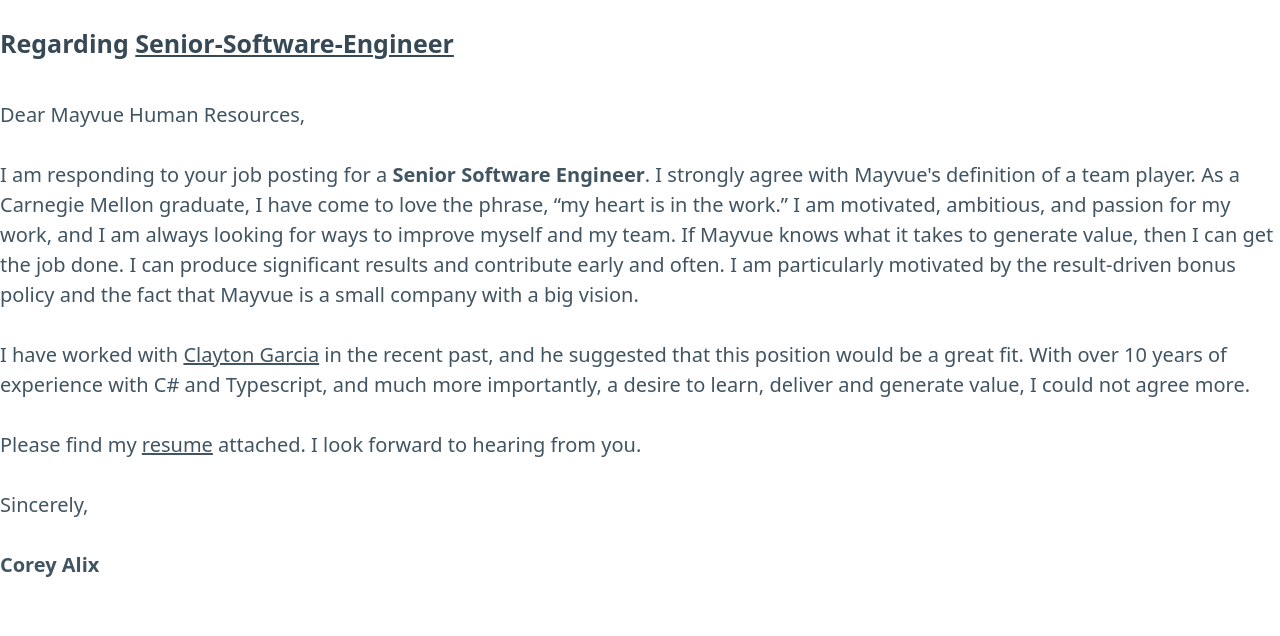
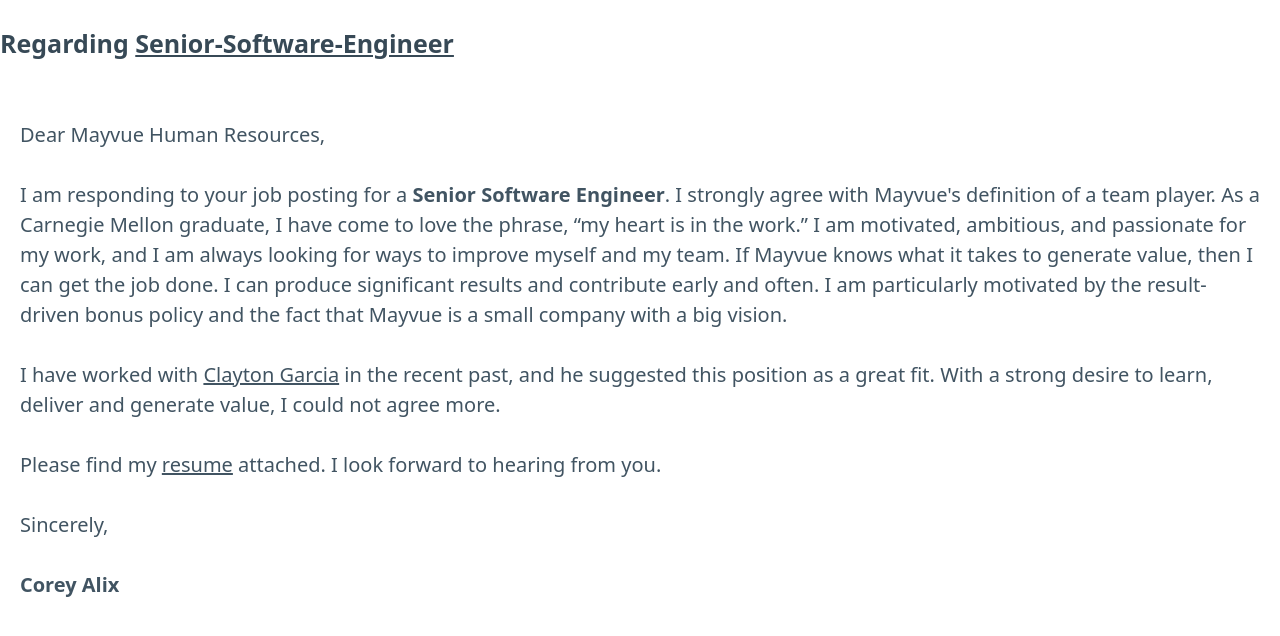
Before and after one commit to ca0v/ca0v, a plain HTML site: page resume/cover.html in a window 1280 px wide. Shown: the part 290-926 px from the top of the page. Before the commit the page ends 900 px from the top, so only its background shows below. Drawn offline with nearby package versions, Linux system fonts and the light colour scheme.

Commit message:
Fix typos

```diff
--- a/resume/cover.html
+++ b/resume/cover.html
@@ -11,7 +11,6 @@
   <body>
     <h1>Corey Alix</h1>
     <h2><a href="./mayvue.html">Senior Software Engineer</a></h2>
-
     <h3>Attention <span class="smaller bold">Mayvue Human Resources</span></h3>
     <h4>
       Regarding
@@ -21,37 +20,42 @@
       >
       <span class="applytojob">&nbsp;</span>
     </h4>
+    <main>
       <p>
         Dear Mayvue Human Resources, <br /><br />
-      I am responding to your job posting for a <b>Senior Software Engineer</b>.
-      I strongly agree with Mayvue's definition of a team player. As a Carnegie
-      Mellon graduate, I have come to love the phrase,
-      <q>my heart is in the work.</q> I am motivated, ambitious, and passion for
-      my work, and I am always looking for ways to improve myself and my team.
-      If Mayvue knows what it takes to generate value, then I can get the job
-      done. I can produce significant results and contribute early and often. I
-      am particularly motivated by the result-driven bonus policy and the fact
-      that Mayvue is a small company with a big vision.
+        I am responding to your job posting for a
+        <b>Senior Software Engineer</b>. I strongly agree with Mayvue's
+        definition of a team player. As a Carnegie Mellon graduate, I have come
+        to love the phrase, <q>my heart is in the work.</q> I am motivated,
+        ambitious, and passionate for my work, and I am always looking for ways
+        to improve myself and my team. If Mayvue knows what it takes to generate
+        value, then I can get the job done. I can produce significant results
+        and contribute early and often. I am particularly motivated by the
+        result-driven bonus policy and the fact that Mayvue is a small company
+        with a big vision.
         <br />
         <br />
         I have worked with
         <a href="https://www.linkedin.com/in/claytongarcia/">Clayton Garcia</a>
-      in the recent past, and he suggested that this position would be a great
-      fit. With over 10 years of experience with C# and Typescript, and much
-      more importantly, a desire to learn, deliver and generate value, I could
-      not agree more.
+        in the recent past, and he suggested this position as a great fit. With
+        a strong desire to learn, deliver and generate value, I could not agree
+        more.
         <br />
         <br />
-      Please find my <a href="./mayvue.html">resume</a> attached. I look forward
-      to hearing from you.
+        Please find my <a href="./mayvue.html">resume</a> attached. I look
+        forward to hearing from you.
         <br />
         <br />
         Sincerely, <br /><br />
         <b>Corey Alix</b>
       </p>
+    </main>
   </body>
 
   <style>
+    body > main {
+      padding: 1em;
+    }
     a {
       color: inherit;
       text-decoration: underline;
```
Lines whose indentation alone changed are shown as unchanged.
